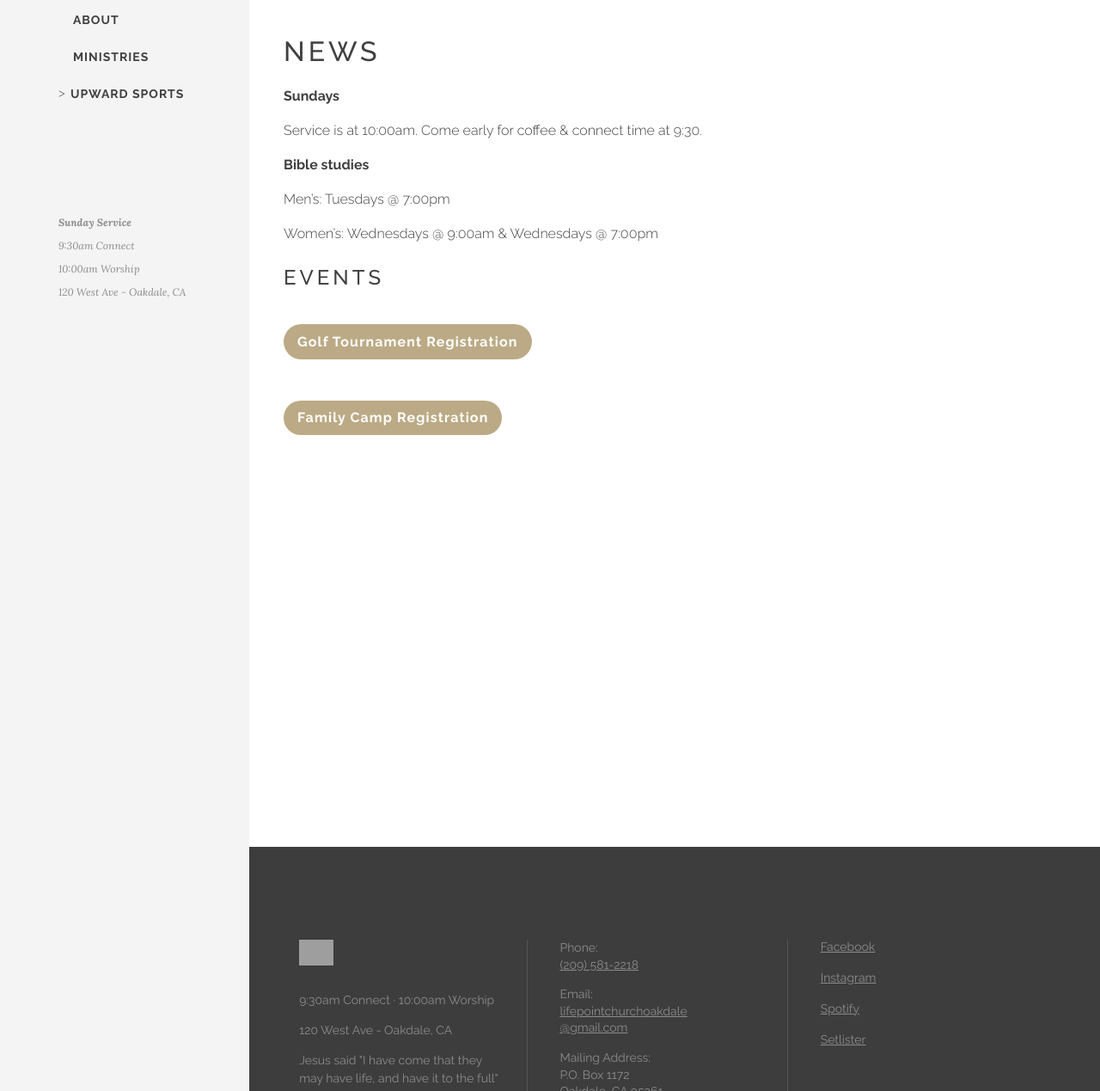
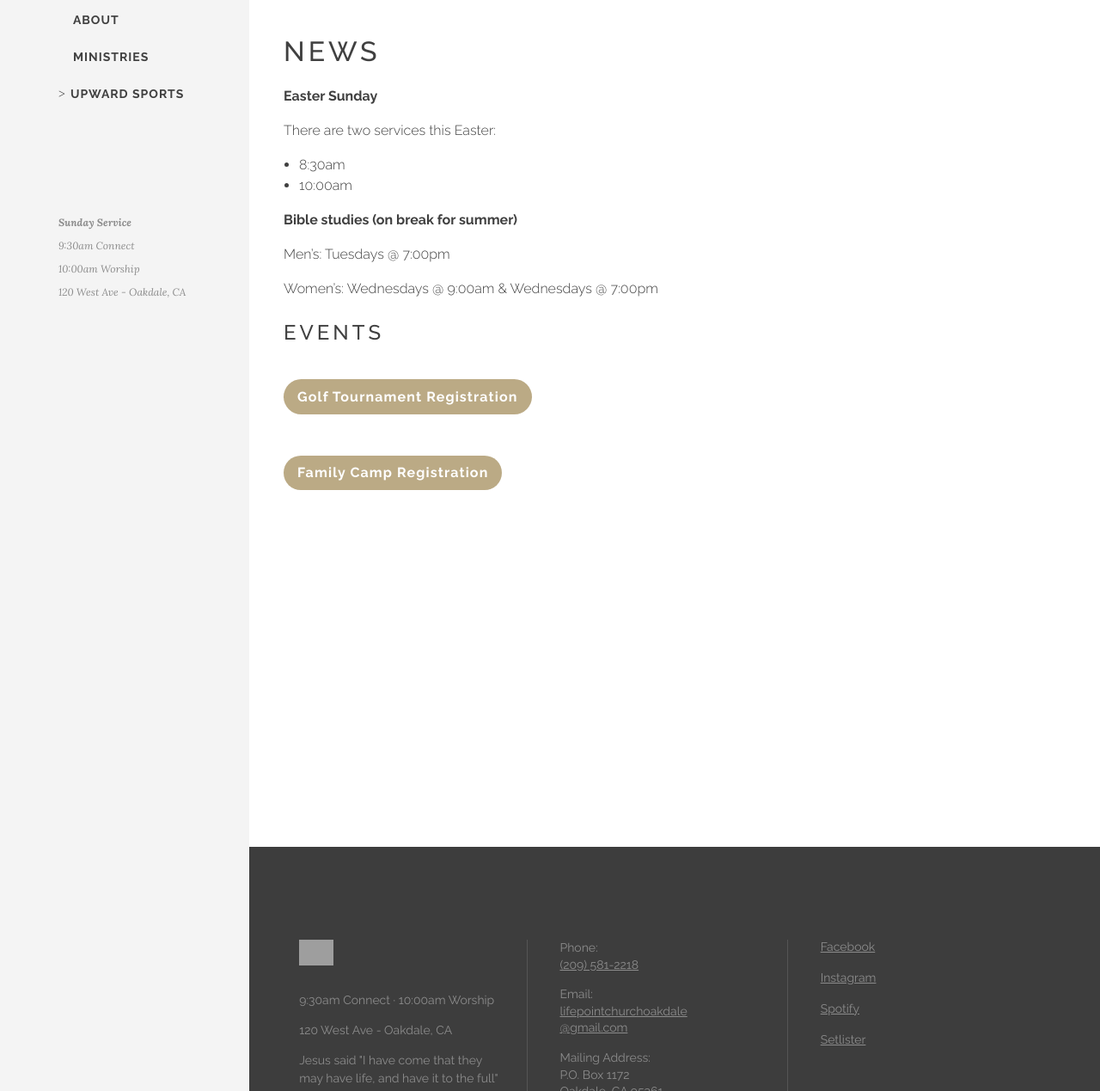
Before and after one commit to tybenz/lifepoint.github.io, a Jekyll site: the page built from index.md, in a window 1280 px wide. Shown: the part 300-1569 px from the top of the page at 86% size. Built offline with Jekyll 4.4.1, drawn with Linux system fonts in a browser that asks for light colours; some web fonts are replaced; grey boxes are pictures that could not be loaded.

Commit message:
Update index.md

```diff
--- a/index.md
+++ b/index.md
@@ -7,11 +7,14 @@ published: true
 
 # News
 
-**Sundays**
+**Easter Sunday**
 
-Service is at 10:00am. Come early for coffee & connect time at 9:30.
+There are two services this Easter:
 
-**Bible studies**
+- 8:30am
+- 10:00am
+
+**Bible studies (on break for summer)**
 
 Men's: Tuesdays @ 7:00pm
 
```
